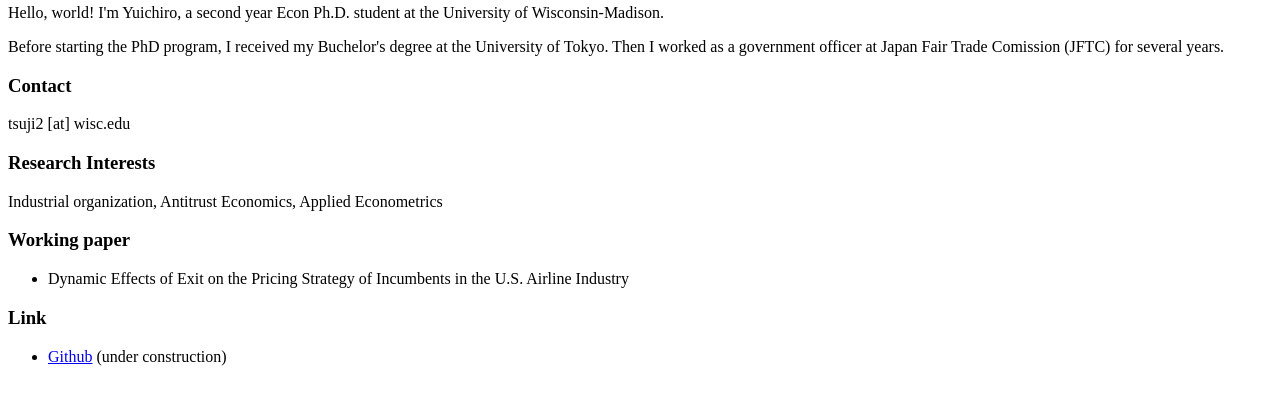
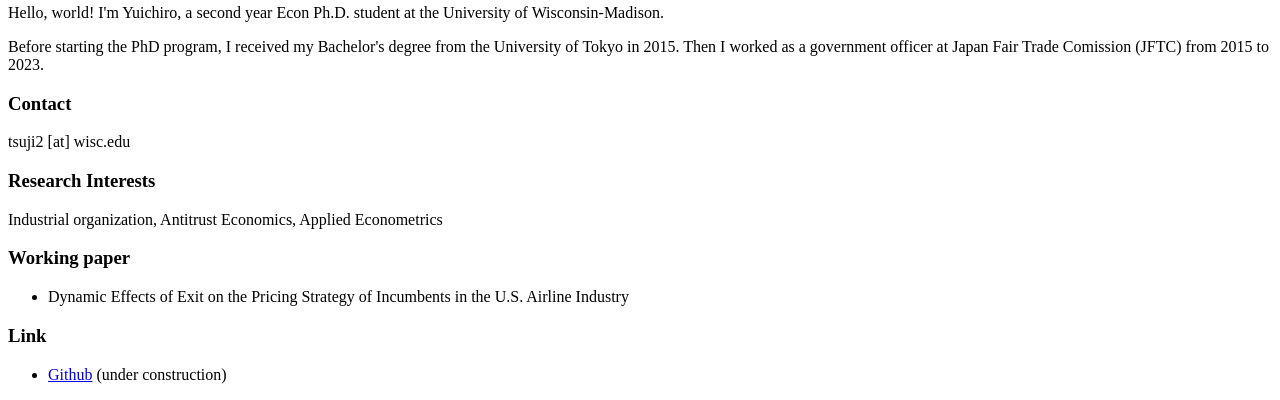
Before and after one commit to yuichirotsuji/yuichirotsuji.github.io, a plain HTML site: page index.html in a window 1280 px wide. Shown: the part 496-896 px from the top of the page. Drawn offline with Linux system fonts and the light colour scheme.

Commit message:
Update index.html

```diff
--- a/index.html
+++ b/index.html
@@ -10,7 +10,7 @@
       Hello, world! I'm Yuichiro, a second year Econ Ph.D. student at the University of Wisconsin-Madison.
     </p>
     <p>
-      Before starting the PhD program, I received my Buchelor's degree at the University of Tokyo. Then I worked as a government officer at Japan Fair Trade Comission (JFTC) for several years.
+      Before starting the PhD program, I received my Bachelor's degree from the University of Tokyo in 2015. Then I worked as a government officer at Japan Fair Trade Comission (JFTC) from 2015 to 2023.
     </p>
     <p>
       <h3>Contact</h3>
```
